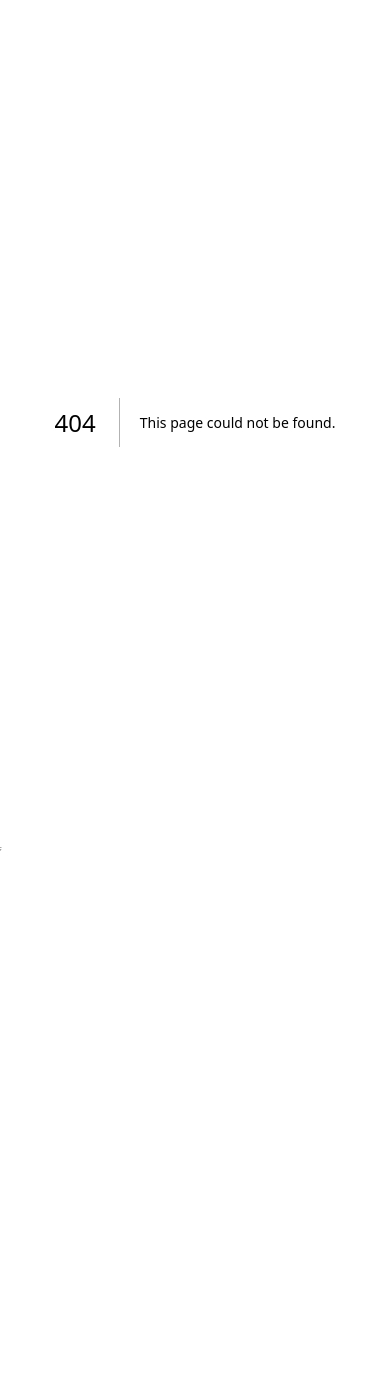
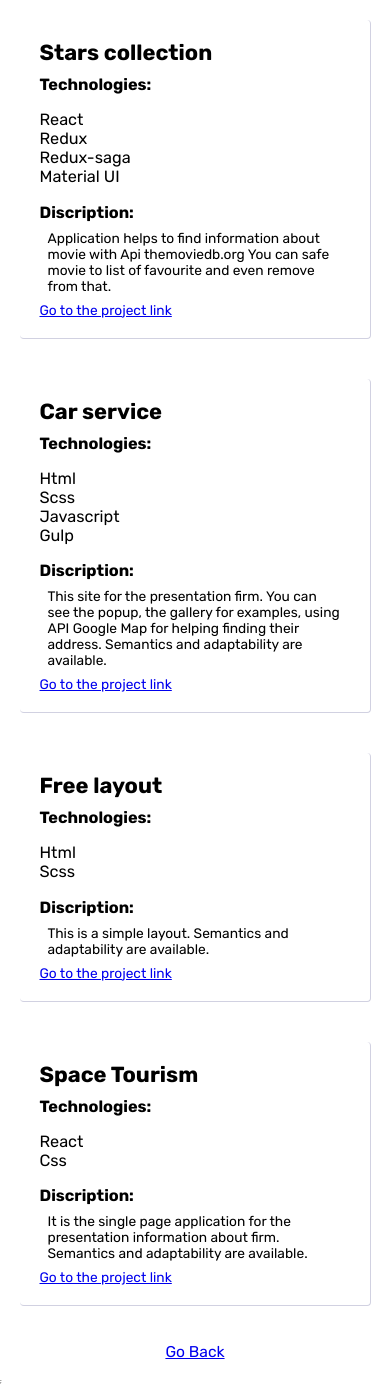
Before and after one commit to DmZheleznyak/portfolio, a Next.js app: page /projects in a window 390 px wide. Before the commit this address had no page. Before the commit the page ends 852 px from the top, so only its background shows below. Built offline with nearby package versions, Linux system fonts and the light colour scheme.

Commit message:
add simple page more details about projects, adaptive

```diff
--- /dev/null
+++ b/pages/projects/index.js
@@ -0,0 +1,33 @@
+import styles from './projects.module.css';
+import { data } from '../../data/data';
+import Link from 'next/link';
+
+const allProjects = data.projects.map(project => {
+    return (
+        <article className={styles.projectArticle}>
+            <h2>{project.name}</h2>
+            <h3 className={styles.technologies}>Technologies:</h3>
+            <ul className={styles.listOfTechnologies}>
+                {project.technologies.map(techology => {
+                    return (
+                        <li key={techology} className={styles.technology}>
+                            {techology}
+                        </li>
+                    )
+                })}
+            </ul>
+            <h3>Discription:</h3>
+            <p>{project.discription}</p>
+            <a href={project.link}>Go to the project link</a>
+        </article>
+    )
+})
+
+export default function Projects() {
+    return (
+        <section className={styles.projectsSection}>
+            { allProjects }
+            <Link href={'./'} className={styles.linkToHome}>Go Back</Link>
+        </section>
+    )
+}
--- /dev/null
+++ b/pages/projects/projects.module.css
@@ -0,0 +1,114 @@
+.projectsSection {
+    display: flex;
+    flex-direction: column;
+    align-items: center;
+}
+
+.projectArticle {
+    width: 50%;
+    text-align: left;
+    border-bottom: 1px #d1d1e1 solid;
+    border-right: 1px #d1d1e1 solid;
+    border-radius: 4px;
+    padding: 50px;
+    margin: 50px;
+}
+
+.technologies {
+    margin-top: 10px;
+}
+
+.listOfTechnologies {
+    font-size: 2.6em;
+    list-style: none;
+    margin-left: 0;
+    padding-left: 0;
+}
+
+.projectArticle p {
+    font-size: 2.6em;
+    margin: 16px;
+}
+
+.projectArticle a {
+    font-size: 2.6em;
+}
+
+.linkToHome {
+    font-size: 3em;
+    margin: 20px;
+}
+
+@media screen and (max-width: 1100px) {
+    .projectArticle {
+        width: 60%;
+        padding: 38px;
+        margin: 38px;
+    }
+}
+
+@media screen and (max-width: 850px) {
+    .projectArticle {
+        width: 70%;
+        padding: 32px;
+        margin: 32px;
+    }
+
+    .projectArticle p {
+        font-size: 2.5em;
+        margin: 12px;
+    }
+
+    .projectArticle a {
+        font-size: 2.5em;
+    }
+
+    .linkToHome {
+        font-size: 2.8em;
+        margin: 18px;
+    }
+}
+
+@media screen and (max-width: 590px) {
+    .projectArticle {
+        width: 80%;
+        padding: 26px;
+        margin: 26px;
+    }
+
+    .projectArticle p {
+        font-size: 2.4em;
+        margin: 10px;
+    }
+
+    .projectArticle a {
+        font-size: 2.4em;
+    }
+
+    .linkToHome {
+        font-size: 2.7em;
+        margin: 16px;
+    }
+}
+
+@media screen and (max-width: 490px) {
+    .projectArticle {
+        width: 90%;
+        padding: 20px;
+        margin: 20px;
+    }
+
+    .projectArticle p {
+        font-size: 2.2em;
+        margin: 8px;
+    }
+
+    .projectArticle a {
+        font-size: 2.2em;
+    }
+
+    .linkToHome {
+        font-size: 2.5em;
+        margin: 16px;
+    }
+}
```
Also changed, not shown: pages/index.module.css (+5 -5 lines), pages/projects/projects.js (deleted, +0 -7 lines).
